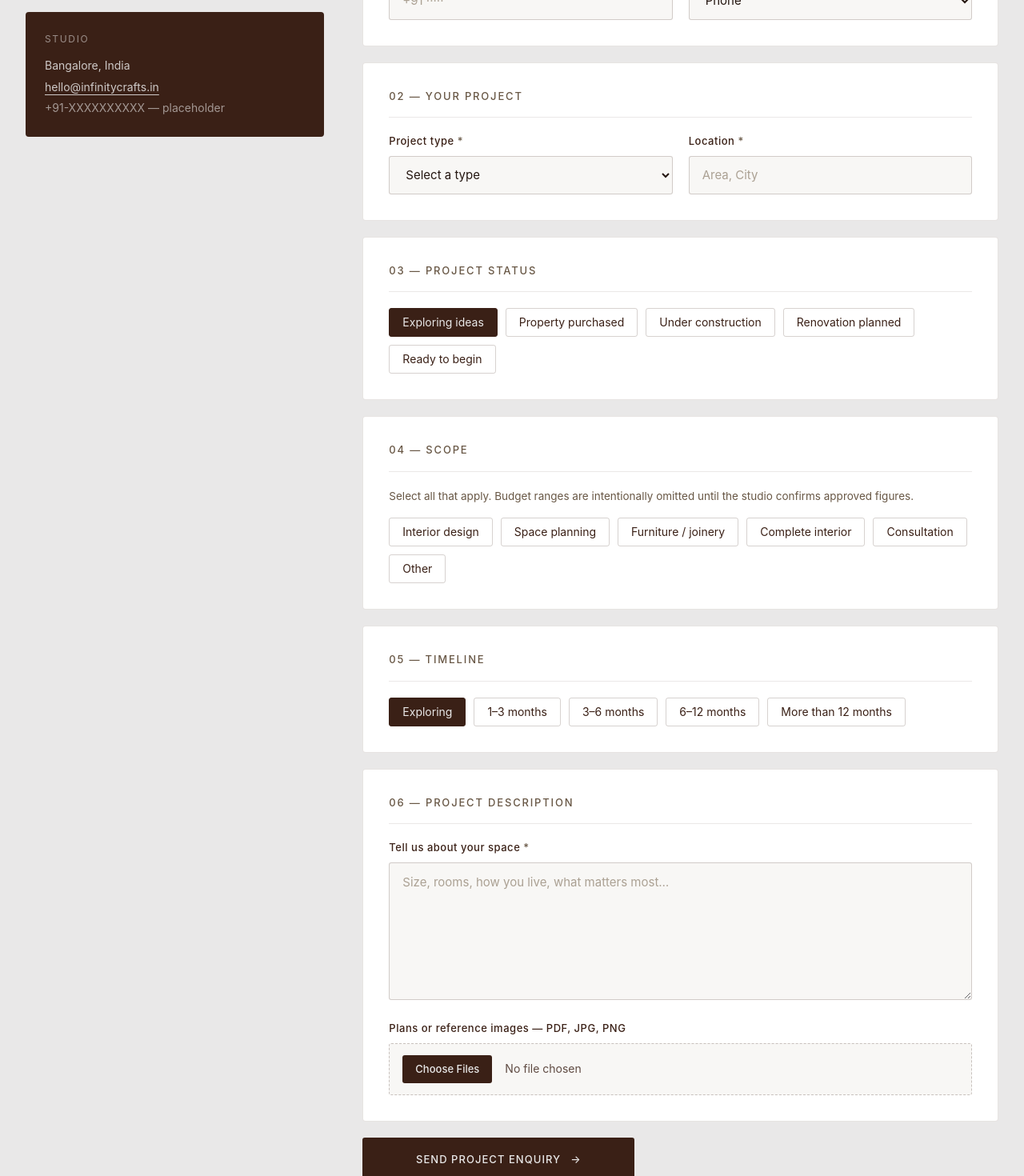
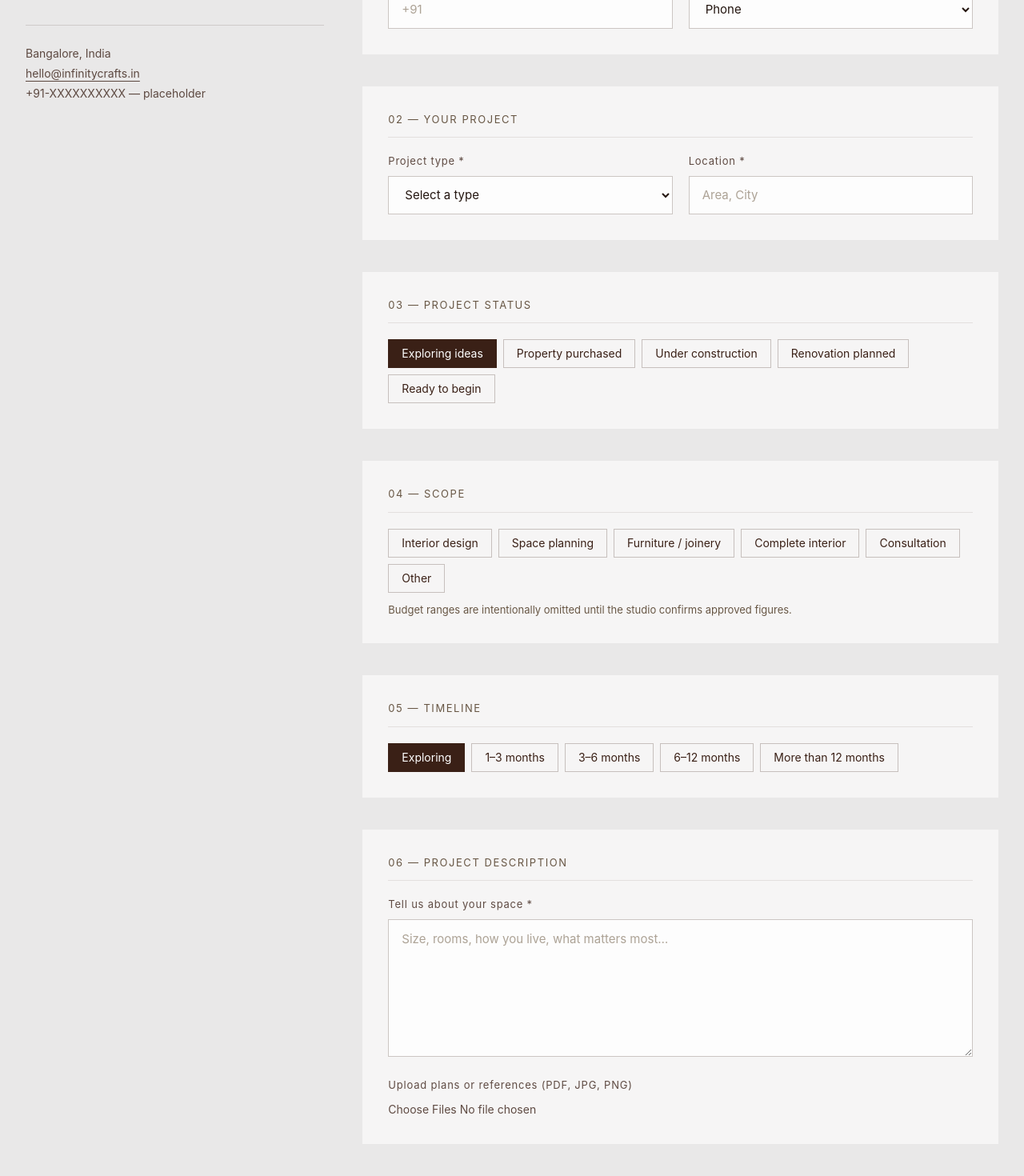
Before and after one commit to yakosasam797/IC-Web, a Next.js app: page /contact in a window 1280 px wide. Shown: the part 380-1850 px from the top of the page at 80% size. Built offline with nearby package versions, Linux system fonts and the light colour scheme; a web font is replaced by a local one.

Commit message:
Restore enquiry form design with alignment corrections

```diff
--- a/app/contact/EnquiryForm.tsx
+++ b/app/contact/EnquiryForm.tsx
@@ -10,34 +10,29 @@ const timelines = ["Exploring", "1–3 months", "3–6 months", "6–12 months",
 function Step({
   index,
   title,
-  hint,
   children,
 }: {
   index: string;
   title: string;
-  hint?: string;
   children: React.ReactNode;
 }) {
   return (
-    <section aria-label={title} className="rounded-[4px] border border-[#3A2016]/12 bg-white p-6 md:p-8">
-      <header className="flex items-baseline justify-between gap-4 border-b border-[#3A2016]/10 pb-4">
-        <h2 className="text-[13px] font-medium tracking-[0.14em] text-[#685745]">
+    <fieldset className="bg-white/60 p-6 md:p-8">
+      <div className="flex items-baseline gap-3 border-b border-[#3A2016]/10 pb-3">
+        <span className="text-[13px] tracking-[0.12em] text-[#685745]">
           {index} — {title.toUpperCase()}
-        </h2>
-      </header>
-      <div className="pt-5">
-        {hint ? <p className="pb-4 text-[13.5px] leading-relaxed text-[#685745]">{hint}</p> : null}
-        {children}
+        </span>
       </div>
-    </section>
+      <div className="pt-5">{children}</div>
+    </fieldset>
   );
 }
 
 function Field({ label, children, required = false }: { label: string; children: React.ReactNode; required?: boolean }) {
   return (
     <label className="block">
-      <span className="mb-2 block text-[13px] font-medium tracking-[0.04em] text-[#3A2016]">
-        {label} {required ? <span aria-hidden className="text-[#685745]">*</span> : null}
+      <span className="mb-2 block text-[13px] tracking-[0.06em] text-[#3A2016]/80">
+        {label} {required ? <span aria-hidden>*</span> : null}
       </span>
       {children}
     </label>
@@ -45,21 +40,18 @@ function Field({ label, children, required = false }: { label: string; children:
 }
 
 const inputCls =
-  "h-12 w-full rounded-[3px] border border-[#3A2016]/20 bg-[#F4F2EF]/60 px-4 text-[15px] text-[#241610] placeholder:text-[#8A7C69]/70 transition-colors focus:border-[#3A2016] focus:bg-white focus:outline-none";
+  "h-12 w-full border border-[#3A2016]/25 bg-white/80 px-4 text-[15px] text-[#241610] placeholder:text-[#8A7C69]/70 focus:border-[#3A2016] focus:outline-none";
 
 const pillCls =
-  "cursor-pointer rounded-[3px] border border-[#3A2016]/20 px-4 py-2.5 text-[14px] leading-none text-[#3A2016] transition-all duration-300 hover:border-[#3A2016]/60 has-checked:border-[#3A2016] has-checked:bg-[#3A2016] has-checked:text-[#E9E8E8]";
+  "inline-flex cursor-pointer items-center border border-[#3A2016]/25 px-4 py-2.5 text-[14px] leading-none text-[#3A2016] transition-colors has-checked:border-[#3A2016] has-checked:bg-[#3A2016] has-checked:text-white";
 
 export function EnquiryForm() {
   const [sent, setSent] = useState(false);
 
   if (sent) {
     return (
-      <div className="rounded-[4px] bg-[#3A2016] p-8 text-[#E9E8E8] md:p-12" role="status">
-        <p className="text-[12px] tracking-[0.14em] text-[#E9E8E8]/60">ENQUIRY RECEIVED</p>
-        <h2 className="mt-3 text-2xl leading-snug font-medium md:text-3xl">
-          Thank you. Your project enquiry has been received.
-        </h2>
+      <div className="bg-[#3A2016] p-8 text-[#E9E8E8] md:p-10" role="status">
+        <h2 className="text-2xl font-medium md:text-3xl">Thank you. Your project enquiry has been received.</h2>
         <p className="mt-3 max-w-xl text-[15px] leading-relaxed text-[#E9E8E8]/75">
           We will review the details and get back to you shortly.
         </p>
@@ -69,7 +61,7 @@ export function EnquiryForm() {
 
   return (
     <form
-      className="space-y-5"
+      className="space-y-10"
       onSubmit={(e) => {
         e.preventDefault();
         setSent(true);
@@ -77,7 +69,7 @@ export function EnquiryForm() {
       }}
     >
       <Step index="01" title="Your details">
-        <div className="grid gap-5 sm:grid-cols-2">
+        <div className="grid gap-5 md:grid-cols-2">
           <Field label="Name" required>
             <input required name="name" autoComplete="name" placeholder="Your full name" className={inputCls} />
           </Field>
@@ -85,7 +77,7 @@ export function EnquiryForm() {
             <input required type="email" name="email" autoComplete="email" placeholder="you@example.com" className={inputCls} />
           </Field>
           <Field label="Phone" required>
-            <input required type="tel" name="phone" autoComplete="tel" placeholder="+91 ·····" className={inputCls} />
+            <input required type="tel" name="phone" autoComplete="tel" placeholder="+91" className={inputCls} />
           </Field>
           <Field label="Preferred contact method">
             <select name="contact-method" className={inputCls} defaultValue="Phone">
@@ -98,25 +90,23 @@ export function EnquiryForm() {
       </Step>
 
       <Step index="02" title="Your project">
-        <div className="grid gap-5 sm:grid-cols-2">
+        <div className="grid gap-5 md:grid-cols-2">
           <Field label="Project type" required>
             <select name="project-type" required className={inputCls} defaultValue="">
-              <option value="" disabled>
-                Select a type
-              </option>
+              <option value="" disabled>Select a type</option>
               {projectTypes.map((t) => (
                 <option key={t}>{t}</option>
               ))}
             </select>
           </Field>
           <Field label="Location" required>
-            <input required name="location" autoComplete="address-level2" placeholder="Area, City" className={inputCls} />
+            <input required name="location" placeholder="Area, City" className={inputCls} />
           </Field>
         </div>
       </Step>
 
       <Step index="03" title="Project status">
-        <div className="flex flex-wrap gap-2.5">
+        <div className="flex flex-wrap gap-2">
           {statuses.map((s, i) => (
             <label key={s} className={pillCls}>
               <input type="radio" name="status" value={s} defaultChecked={i === 0} className="sr-only" />
@@ -126,12 +116,8 @@ export function EnquiryForm() {
         </div>
       </Step>
 
-      <Step
-        index="04"
-        title="Scope"
-        hint="Select all that apply. Budget ranges are intentionally omitted until the studio confirms approved figures."
-      >
-        <div className="flex flex-wrap gap-2.5">
+      <Step index="04" title="Scope">
+        <div className="flex flex-wrap gap-2">
           {scopes.map((s) => (
             <label key={s} className={pillCls}>
               <input type="checkbox" name="scope" value={s} className="sr-only" />
@@ -139,10 +125,11 @@ export function EnquiryForm() {
             </label>
           ))}
         </div>
+        <p className="mt-3 text-[13px] text-[#685745]">Budget ranges are intentionally omitted until the studio confirms approved figures.</p>
       </Step>
 
       <Step index="05" title="Timeline">
-        <div className="flex flex-wrap gap-2.5">
+        <div className="flex flex-wrap gap-2">
           {timelines.map((t, i) => (
             <label key={t} className={pillCls}>
               <input type="radio" name="timeline" value={t} defaultChecked={i === 0} className="sr-only" />
@@ -153,34 +140,18 @@ export function EnquiryForm() {
       </Step>
 
       <Step index="06" title="Project description">
-        <div className="space-y-5">
-          <Field label="Tell us about your space" required>
-            <textarea
-              required
-              name="description"
-              rows={6}
-              placeholder="Size, rooms, how you live, what matters most…"
-              className="min-h-[150px] w-full rounded-[3px] border border-[#3A2016]/20 bg-[#F4F2EF]/60 px-4 py-3 text-[15px] leading-relaxed text-[#241610] placeholder:text-[#8A7C69]/70 transition-colors focus:border-[#3A2016] focus:bg-white focus:outline-none"
-            />
-          </Field>
-          <Field label="Plans or reference images — PDF, JPG, PNG">
-            <input
-              type="file"
-              name="files"
-              multiple
-              accept=".pdf,.jpg,.jpeg,.png"
-              className="w-full rounded-[3px] border border-dashed border-[#3A2016]/25 bg-[#F4F2EF]/60 px-4 py-3.5 text-[14px] text-[#3A2016]/80 file:mr-4 file:rounded-[3px] file:border-0 file:bg-[#3A2016] file:px-4 file:py-2 file:text-[13px] file:font-medium file:text-[#E9E8E8]"
-            />
+        <Field label="Tell us about your space" required>
+          <textarea required name="description" rows={6} placeholder="Size, rooms, how you live, what matters most…" className="min-h-[150px] w-full border border-[#3A2016]/25 bg-white/80 px-4 py-3 text-[15px] leading-relaxed text-[#241610] placeholder:text-[#8A7C69]/70 focus:border-[#3A2016] focus:outline-none" />
+        </Field>
+        <div className="mt-5">
+          <Field label="Upload plans or references (PDF, JPG, PNG)">
+            <input type="file" name="files" multiple accept=".pdf,.jpg,.jpeg,.png" className="w-full text-[14px] text-[#3A2016]/80" />
           </Field>
         </div>
       </Step>
 
-      <button
-        type="submit"
-        className="group flex h-14 w-full items-center justify-center gap-3 rounded-[3px] bg-[#3A2016] px-7 text-[13px] font-medium tracking-[0.08em] text-[#E9E8E8] transition-colors duration-300 hover:bg-[#685745] sm:w-auto sm:min-w-[340px]"
-      >
-        SEND PROJECT ENQUIRY
-        <span aria-hidden className="transition-transform duration-300 group-hover:translate-x-1">→</span>
+      <button type="submit" className="w-full bg-[#3A2016] px-7 py-4 text-[13px] font-medium tracking-[0.08em] text-[#E9E8E8] hover:bg-[#685745] md:w-auto md:min-w-[320px]">
+        SEND PROJECT ENQUIRY →
       </button>
     </form>
   );
--- a/app/contact/page.tsx
+++ b/app/contact/page.tsx
@@ -10,31 +10,22 @@ export const metadata: Metadata = {
 
 export default function ContactPage() {
   return (
-    <section className="bg-[#E9E8E8] px-5 pt-28 pb-16 md:px-8 md:pt-36 md:pb-24">
-      <div className="mx-auto grid max-w-7xl gap-10 md:grid-cols-12 md:gap-12">
+    <section className="bg-[#E9E8E8] px-5 pt-32 pb-16 md:px-8 md:pt-40 md:pb-24">
+      <div className="mx-auto grid max-w-7xl gap-12 md:grid-cols-12">
         <div className="md:col-span-4">
-          <div className="md:sticky md:top-28">
           <Reveal>
-              <p className="text-[12px] tracking-[0.14em] text-[#685745]">START A PROJECT</p>
-              <h1 className="mt-3 text-5xl leading-[1.02] font-medium tracking-tight text-[#3A2016]">
-                Tell us about your space.
-              </h1>
-              <p className="mt-4 max-w-md text-[15.5px] leading-relaxed text-[#3A2016]/75">
+            <p className="text-[12px] tracking-[0.14em] text-[#685745]">Start a project</p>
+            <h1 className="mt-3 text-5xl leading-[1.02] font-medium tracking-tight text-[#3A2016]">Tell us about your space.</h1>
+            <p className="mt-4 text-[15.5px] leading-relaxed text-[#3A2016]/75">
               Whether you are planning a new home, reworking an existing space or simply beginning
               to explore possibilities, tell us a little about your project.
             </p>
-              <div className="mt-8 rounded-[4px] bg-[#3A2016] p-6 text-[14px] leading-relaxed text-[#E9E8E8]/85">
-                <p className="text-[12px] tracking-[0.14em] text-[#E9E8E8]/55">STUDIO</p>
-                <p className="mt-3">{site.location}</p>
-                <p className="mt-1">
-                  <a className="underline underline-offset-4 hover:text-white" href={`mailto:${site.email}`}>
-                    {site.email}
-                  </a>
-                </p>
-                <p className="mt-1 text-[#E9E8E8]/60">{site.phone} — placeholder</p>
+            <div className="mt-8 border-t border-[#3A2016]/15 pt-6 text-[14px] text-[#3A2016]/80">
+              <p>{site.location}</p>
+              <p className="mt-1"><a className="underline underline-offset-4" href={`mailto:${site.email}`}>{site.email}</a></p>
+              <p className="mt-1">{site.phone} — placeholder</p>
             </div>
           </Reveal>
-          </div>
         </div>
         <div className="md:col-span-8">
           <Reveal>
```
Lines whose indentation alone changed are shown as unchanged.
